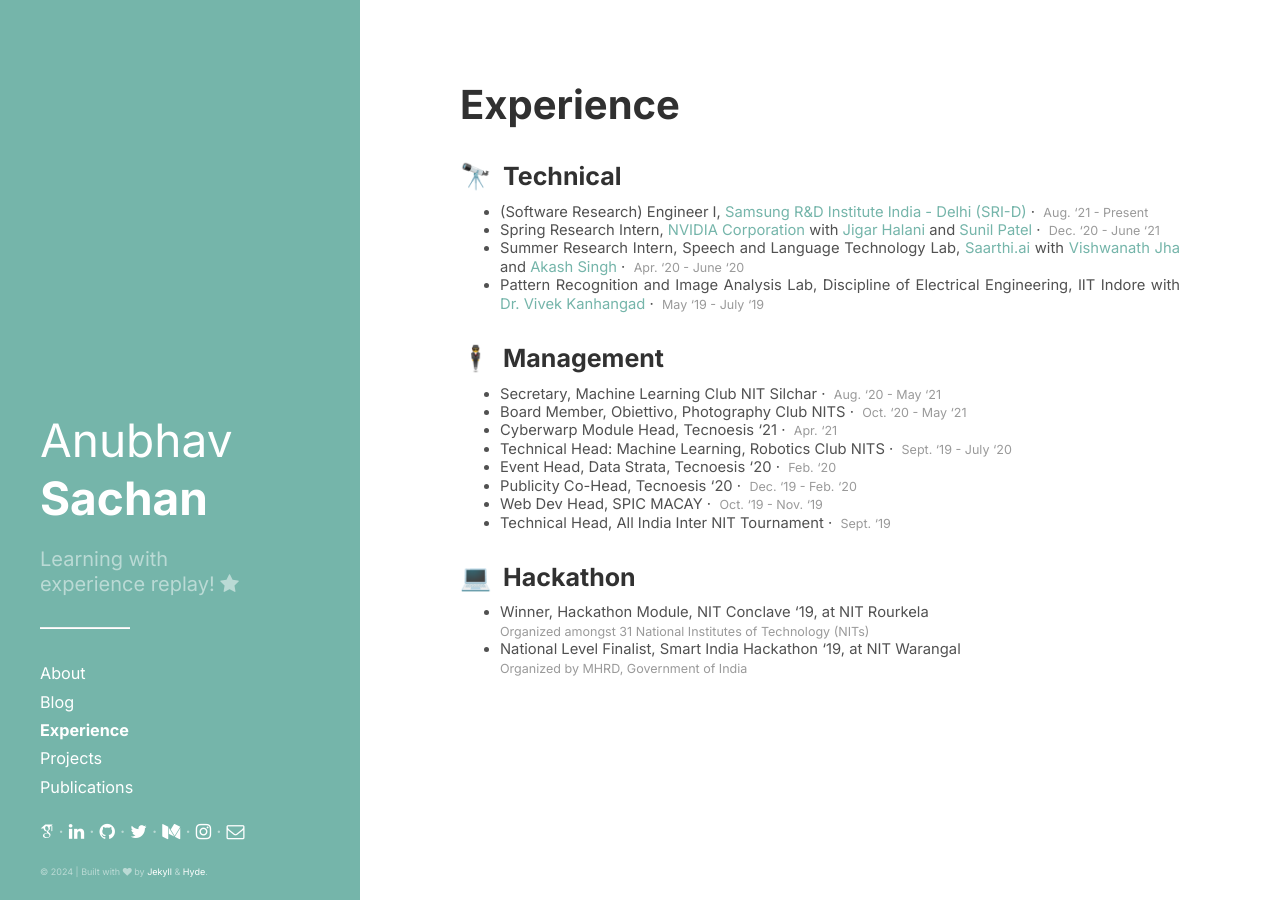
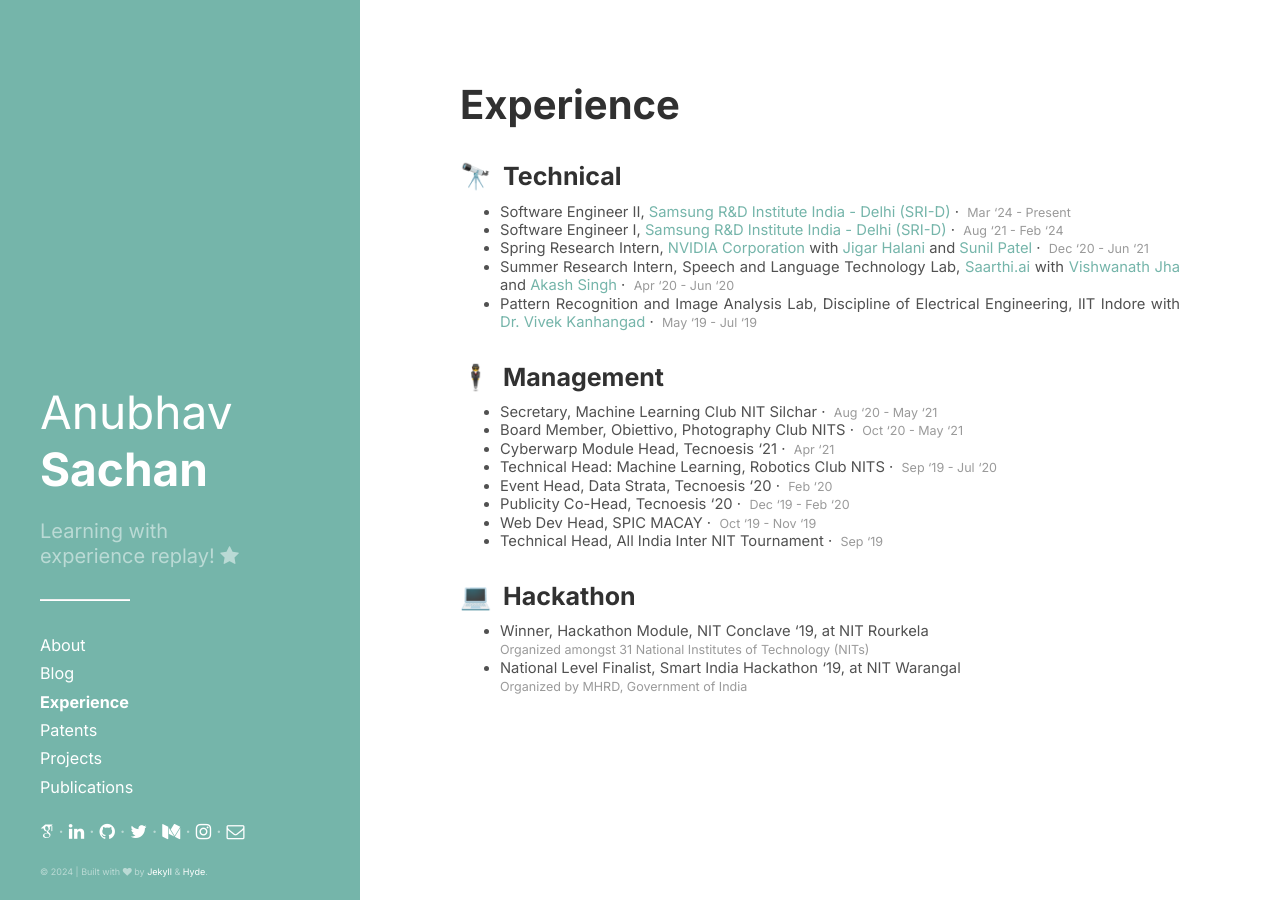
Before and after one commit to anubhav4sachan/anubhav4sachan.github.io, a Jekyll site: the page built from experience.md, in a window 1280 px wide. Built offline with Jekyll 4.4.1, drawn with Linux system fonts in a browser that asks for light colours; some web fonts are replaced.

Commit message:
added patents section

```diff
--- a/404.html
+++ b/404.html
@@ -6,5 +6,5 @@ permalink: 404.html
 
 <div class="page">
   <h1 class="page-title">404: Page not found</h1>
-  <p class="lead">Sorry, we've misplaced that URL or it's pointing to something that doesn't exist. <a href="{{ site.baseurl }}">Head back home</a> to try finding it again or try contacting me via <a href="mailto:hi@anubhavsachan.com">e-mail</a>.</p>
+  <p class="lead">Sorry, we've misplaced that URL or it's pointing to something that doesn't exist. <a href="{{ site.url }}">Head back home</a> to try finding it again or try contacting me via <a href="mailto:hi@anubhavsachan.com">e-mail</a>.</p>
 </div>
--- a/_config.yml
+++ b/_config.yml
@@ -37,6 +37,9 @@ collections:
   publications:
     output: true
     permalink: /projects/:slug
+  patents:
+    output: true
+    permalink: /projects/:slug
   notes:
     output: true
     permalink: /notes/:slug
--- a/_includes/sidebar.html
+++ b/_includes/sidebar.html
@@ -30,7 +30,7 @@
       {% assign pages_list = site.pages %}
       {% for node in pages_list %}
         {% if node.title != null %}
-          {% if node.layout == "page" or node.layout == "blog" or node.layout == "projects" or node.layout == "publications" %}
+          {% if node.layout == "page" or node.layout == "blog" or node.layout == "projects" or node.layout == "publications" or node.layout == "patents" %}
             <a class="sidebar-nav-item{% if page.url == node.url %} active{% endif %}" href="{{ node.url }}">{{ node.title }}</a>
           {% endif %}
         {% endif %}
--- a/experience.md
+++ b/experience.md
@@ -4,22 +4,22 @@ title: Experience
 ---
 
 ### &#x1F52D; &nbsp;Technical
-
-- (Software Research) Engineer I, <a href = "https://research.samsung.com/sri-d/" target="_blank">Samsung R&D Institute India - Delhi (SRI-D)</a> &middot; &nbsp;<span class="post-date-about">Aug. '21 - Present</span>
-- Spring Research Intern, <a href = "https://www.nvidia.com/en-in/" target="_blank">NVIDIA Corporation</a> with <a href = "https://www.linkedin.com/in/jigarhalani/" target="_blank">Jigar Halani</a> and <a href = "https://www.linkedin.com/in/linus1/" target="_blank">Sunil Patel</a> &middot; &nbsp;<span class="post-date-about">Dec. '20 - June '21</span>
-- Summer Research Intern, Speech and Language Technology Lab, <a href="https://saarthi.ai/" target="_blank">Saarthi.ai</a> with <a href="https://www.linkedin.com/in/vishwanathjha1/" target="_blank"> Vishwanath Jha</a> and <a href="https://www.linkedin.com/in/akashsingh58/" target="_blank">Akash Singh</a> &middot; &nbsp;<span class="post-date-about">Apr. '20 - June '20</span>
-- Pattern Recognition and Image Analysis Lab, Discipline of Electrical Engineering, IIT Indore with <a href="http://www.iiti.ac.in/people/~kvivek/" target="_blank">Dr. Vivek Kanhangad</a> &middot; &nbsp;<span class="post-date-about">May '19 - July '19</span>
+- Software Engineer II, <a href = "https://research.samsung.com/sri-d/" target="_blank">Samsung R&D Institute India - Delhi (SRI-D)</a> &middot; &nbsp;<span class="post-date-about">Mar '24 - Present</span>
+- Software Engineer I, <a href = "https://research.samsung.com/sri-d/" target="_blank">Samsung R&D Institute India - Delhi (SRI-D)</a> &middot; &nbsp;<span class="post-date-about">Aug '21 - Feb '24</span>
+- Spring Research Intern, <a href = "https://www.nvidia.com/en-in/" target="_blank">NVIDIA Corporation</a> with <a href = "https://www.linkedin.com/in/jigarhalani/" target="_blank">Jigar Halani</a> and <a href = "https://www.linkedin.com/in/linus1/" target="_blank">Sunil Patel</a> &middot; &nbsp;<span class="post-date-about">Dec '20 - Jun '21</span>
+- Summer Research Intern, Speech and Language Technology Lab, <a href="https://saarthi.ai/" target="_blank">Saarthi.ai</a> with <a href="https://www.linkedin.com/in/vishwanathjha1/" target="_blank"> Vishwanath Jha</a> and <a href="https://www.linkedin.com/in/akashsingh58/" target="_blank">Akash Singh</a> &middot; &nbsp;<span class="post-date-about">Apr '20 - Jun '20</span>
+- Pattern Recognition and Image Analysis Lab, Discipline of Electrical Engineering, IIT Indore with <a href="http://www.iiti.ac.in/people/~kvivek/" target="_blank">Dr. Vivek Kanhangad</a> &middot; &nbsp;<span class="post-date-about">May '19 - Jul '19</span>
 
 ### &#x1F574; &nbsp;Management
 
-- Secretary, Machine Learning Club NIT Silchar &middot; &nbsp;<span class="post-date-about">Aug. '20 - May '21</span>
-- Board Member, Obiettivo, Photography Club NITS &middot; &nbsp;<span class="post-date-about">Oct. '20 - May '21</span>
-- Cyberwarp Module Head, Tecnoesis '21 &middot; &nbsp;<span class="post-date-about">Apr. '21</span>
-- Technical Head: Machine Learning, Robotics Club NITS &middot; &nbsp;<span class="post-date-about">Sept. '19 - July '20</span>
-- Event Head, Data Strata, Tecnoesis '20 &middot; &nbsp;<span class="post-date-about">Feb. '20</span>
-- Publicity Co-Head, Tecnoesis '20 &middot; &nbsp;<span class="post-date-about">Dec. '19 - Feb. '20</span>
-- Web Dev Head, SPIC MACAY &middot; &nbsp;<span class="post-date-about">Oct. '19 - Nov. '19</span>
-- Technical Head, All India Inter NIT Tournament &middot; &nbsp;<span class="post-date-about">Sept. '19</span>
+- Secretary, Machine Learning Club NIT Silchar &middot; &nbsp;<span class="post-date-about">Aug '20 - May '21</span>
+- Board Member, Obiettivo, Photography Club NITS &middot; &nbsp;<span class="post-date-about">Oct '20 - May '21</span>
+- Cyberwarp Module Head, Tecnoesis '21 &middot; &nbsp;<span class="post-date-about">Apr '21</span>
+- Technical Head: Machine Learning, Robotics Club NITS &middot; &nbsp;<span class="post-date-about">Sep '19 - Jul '20</span>
+- Event Head, Data Strata, Tecnoesis '20 &middot; &nbsp;<span class="post-date-about">Feb '20</span>
+- Publicity Co-Head, Tecnoesis '20 &middot; &nbsp;<span class="post-date-about">Dec '19 - Feb '20</span>
+- Web Dev Head, SPIC MACAY &middot; &nbsp;<span class="post-date-about">Oct '19 - Nov '19</span>
+- Technical Head, All India Inter NIT Tournament &middot; &nbsp;<span class="post-date-about">Sep '19</span>
 
 
 ### &#x1F4BB; &nbsp;Hackathon
--- a/index.html
+++ b/index.html
@@ -15,7 +15,7 @@ title: Home
 <!--     I'm working at <a href = "https://www.nvidia.com/en-in/" target="_blank">NVIDIA Corporation</a> as a <i>Research Intern</i> on deep learning inference using CUDA parallel programming. -->
 <!--     Simultaneously, I'm also working with <a href = "https://scholar.google.com/citations?user=1AleAUIAAAAJ&hl=en" target="_blank">Dr. Deepak Mishra</a> (<a href = "https://research.unsw.edu.au/people/dr-deepak-mishra" target="_blank">University of New South Wales, Sydney</a>) and <a href = "https://scholar.google.com/citations?user=lHbOWx0AAAAJ&hl=en" target="_blank">Dr. Ganesh Prasad</a> (<a href = "https://www.nits.ac.in" target="_blank">National Institute of Technology Silchar</a>) for my <i>bachelor's thesis</i>.  -->
     <!-- It focuses on developing a reinforcement learning algorithm with an adaptive reward system for throughput-aware borrowing in a wireless communication network in dynamic environmental conditions. -->
-    <br><br><a href="/blog/">Blog</a><span class="post-date-about"><sup>2</sup></span>, <a href="/experience/">experiences</a>, <a href="/publications/">publications</a> &amp; <a href="/projects/">projects</a> provide more insights <a href="/about/">about me</a>.
+    <br><br><a href="/blog/">Blog</a><span class="post-date-about"><sup>2</sup></span>, <a href="/experience/">experiences</a>, <a href="/patents/">patents</a>, <a href="/publications/">publications</a> &amp; <a href="/projects/">projects</a> provide more insights <a href="/about/">about me</a>.
 
     <!-- <p style="margin-bottom: 1%;font-size:90%;"><b>Current:</b></p>
     <p style="font-size: 90%">
@@ -24,7 +24,7 @@ title: Home
     &middot; Secretary, <a href = "https://www.linkedin.com/company/machine-learning-club-nits/" target="_blank">Machine Learning Club</a>, NIT Silchar<br>
     &middot; Board Member, <a href = "https://www.linkedin.com/company/obiettivo/" target="_blank">Obiettivo, Photography Club</a>, NIT Silchar </p> -->
     <p style="margin-bottom: 3%;"><!-- (Some) --><b> Highlights:</b></p>
-    <p style="margin: 5px 0 5px 0; font-size: 85%;">&middot; Currently at <a href = "https://research.samsung.com/sri-d/" target="_blank">Samsung R&D Institute India - Delhi (SRI-D)</a></p>
+    <p style="margin: 5px 0 5px 0; font-size: 85%;">&middot; Currently Lead Engineer (SDE II) at <a href = "https://research.samsung.com/sri-d/" target="_blank">Samsung R&D Institute India - Delhi (SRI-D)</a></p>
     <p style="margin: 5px 0 5px 0; font-size: 85%;">&middot; Graduated from <a href = "https://nits.ac.in/" target="_blank">National Institute of Technology Silchar</a></p>
     <p style="margin: 5px 0 5px 0; font-size: 85%;">&middot; Interned at <a href = "https://www.nvidia.com/en-in/" target="_blank">NVIDIA Corporation</a>
     <p style="margin: 5px 0 5px 0; font-size: 85%;">&middot; Associated with <a href = "https://www.unsw.edu.au/" target="_blank">University of New South Wales, Sydney</a></p>
```
Also changed, not shown: _layouts/patents.html (added, +23 -0 lines), _layouts/publications.html (+5 -22 lines), _patents/2022-12-27-camera.md (added, +26 -0 lines), _patents/2023-08-23-chatbot.md (added, +26 -0 lines), _patents/2023-12-14-calmtech.md (added, +26 -0 lines), patents.md (added, +4 -0 lines), 1 other file.
